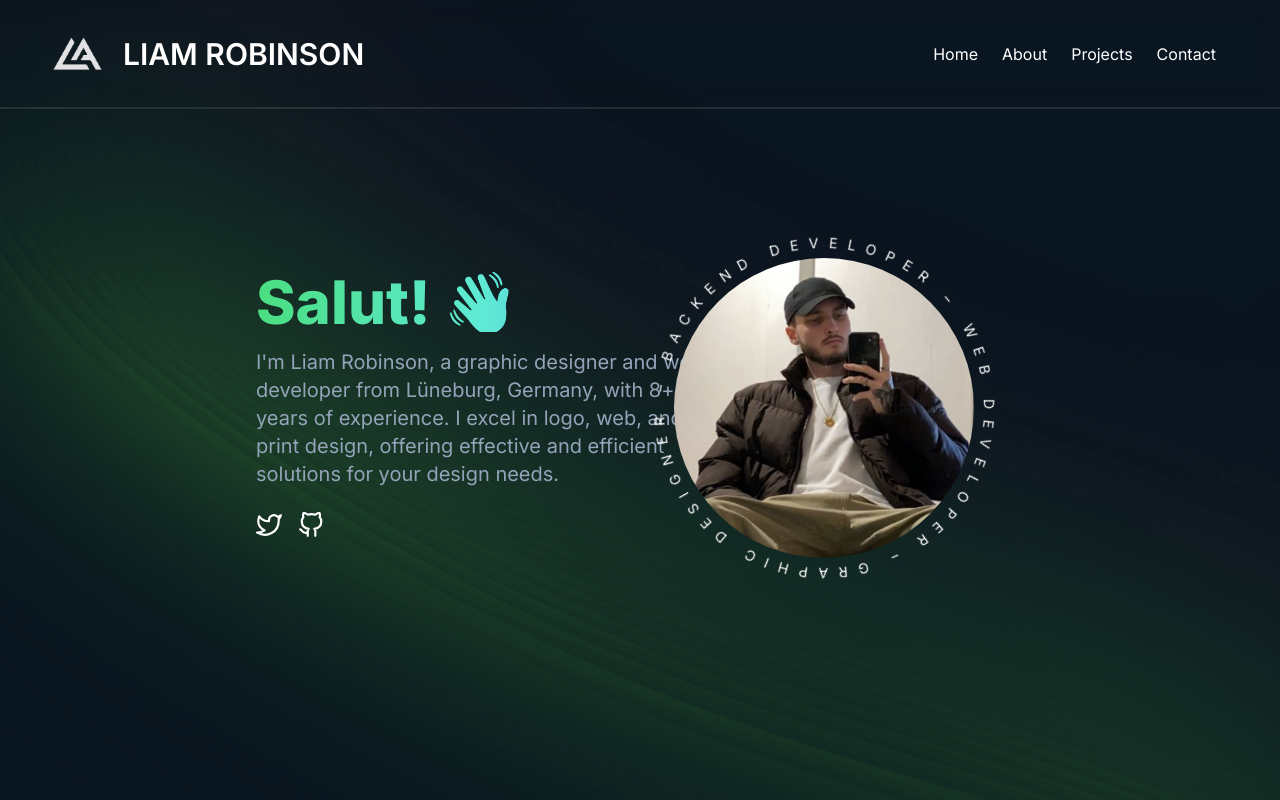
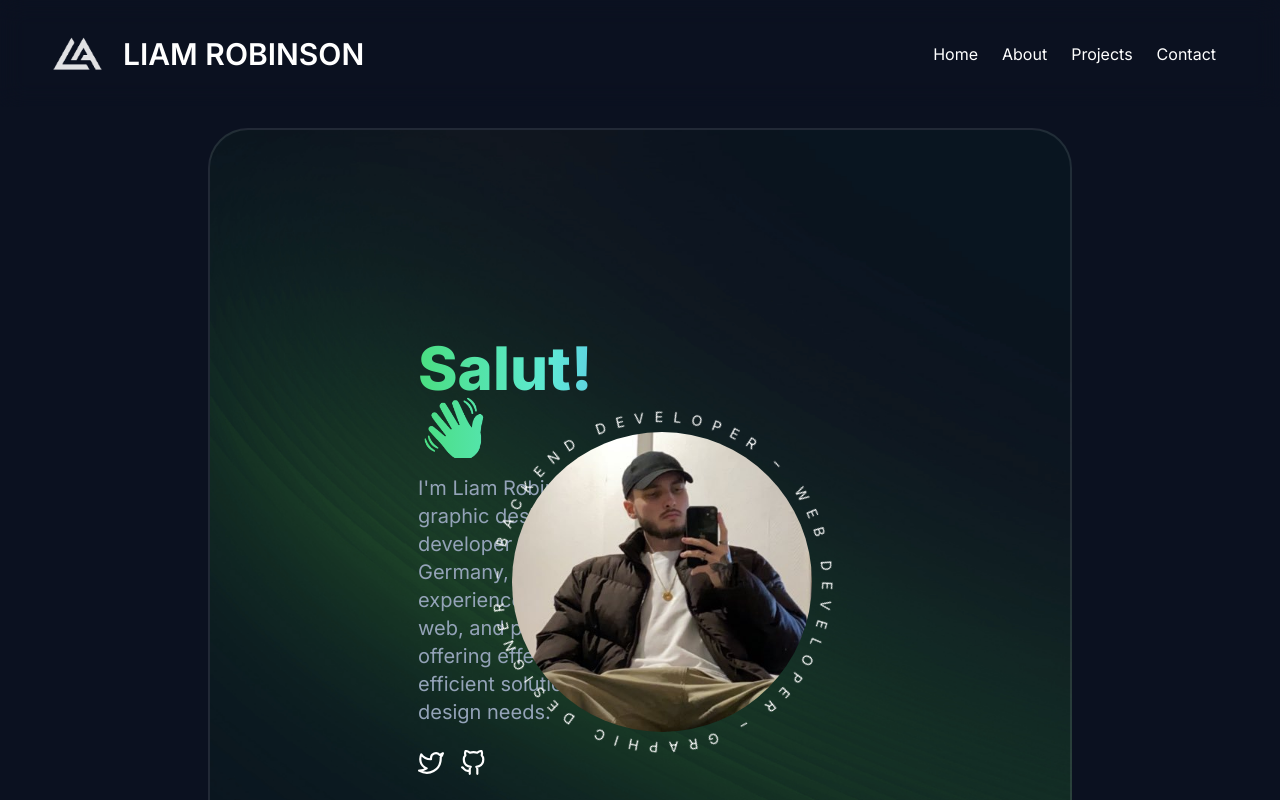
Before and after one commit to MnkyArts/portfolio-website, a Next.js app: page / in a window 1280 px wide. Shown: the top 800 px of the page. Built offline with nearby package versions, Linux system fonts and the light colour scheme.

Commit message:
Hero Update

```diff
--- a/src/app/components/Hero.jsx
+++ b/src/app/components/Hero.jsx
@@ -6,7 +6,7 @@ import { TypeAnimation } from "react-type-animation";
 const Hero = () => {
   return (
     <section
-      className="bg-[url('/img/bg.jpg')] bg-no-repeat bg-cover mx-auto px-24 py-20 lg:py-52 lg:px-64 border-b-2 border-b-[#e5e7eb1c]"
+      className="bg-[url('/img/bg.jpg')] bg-no-repeat rounded-[2.5rem] bg-cover mx-auto lg:mt-32 lg:mx-52 px-20 py-20 lg:py-52 lg:px-52 border-2 border-[#e5e7eb1c]"
       id="start"
     >
       <div className="grid grid-cols-1 lg:grid-cols-12">
--- a/src/app/components/Navbar.jsx
+++ b/src/app/components/Navbar.jsx
@@ -16,7 +16,7 @@ const links = [
 const Navbar = () => {
   const [menuOpen, setMenuOpen] = useState(false);
   return (
-    <nav className="fixed top-0 left-0 right-0 z-20 backdrop-blur-md border-b-2 border-b-[#e5e7eb1c]">
+    <nav className="fixed top-0 left-0 right-0 z-20 backdrop-blur-md">
       <div className="flex flex-wrap items-center justify-between mx-auto px-10 py-4">
         <Link
           href={"/"}
```
